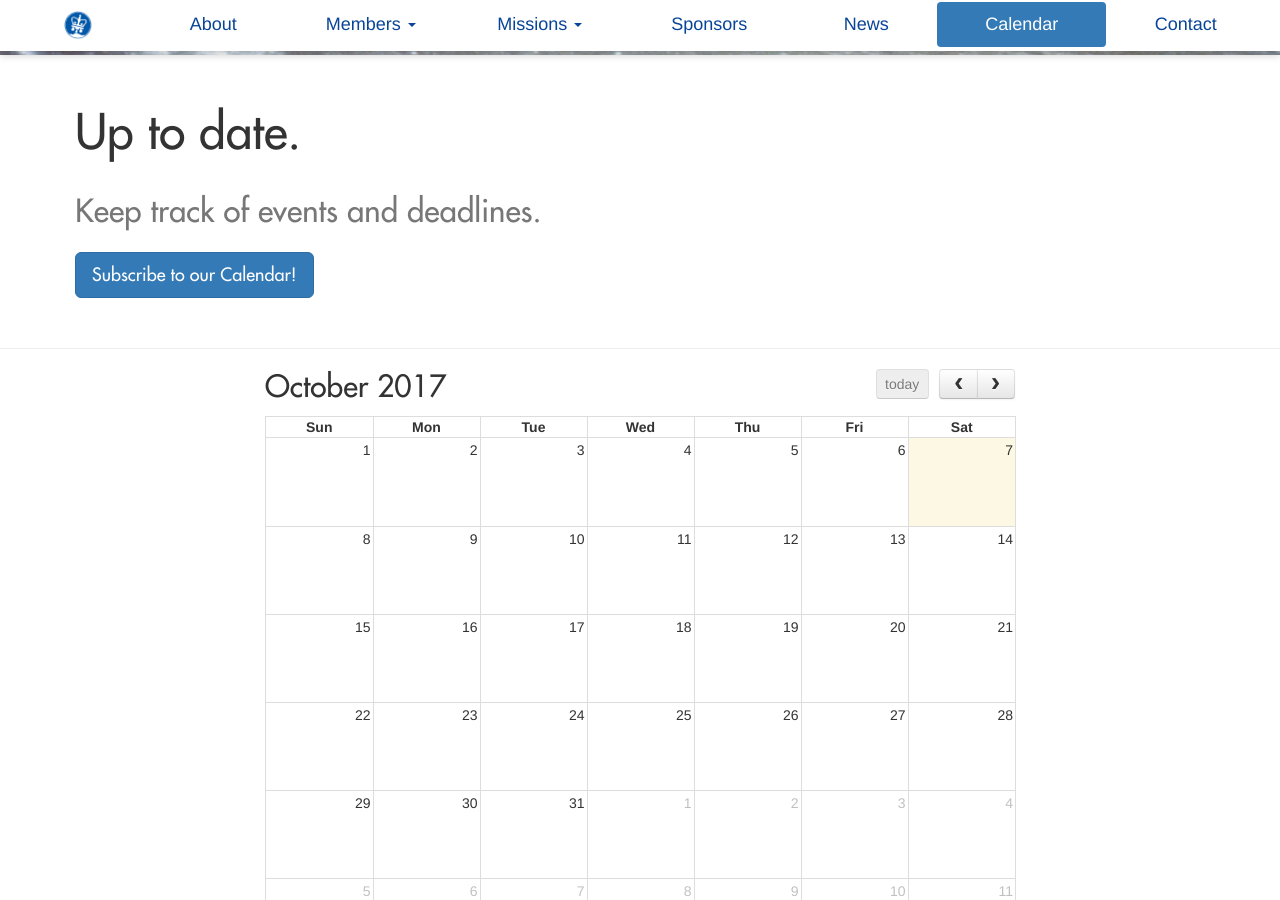
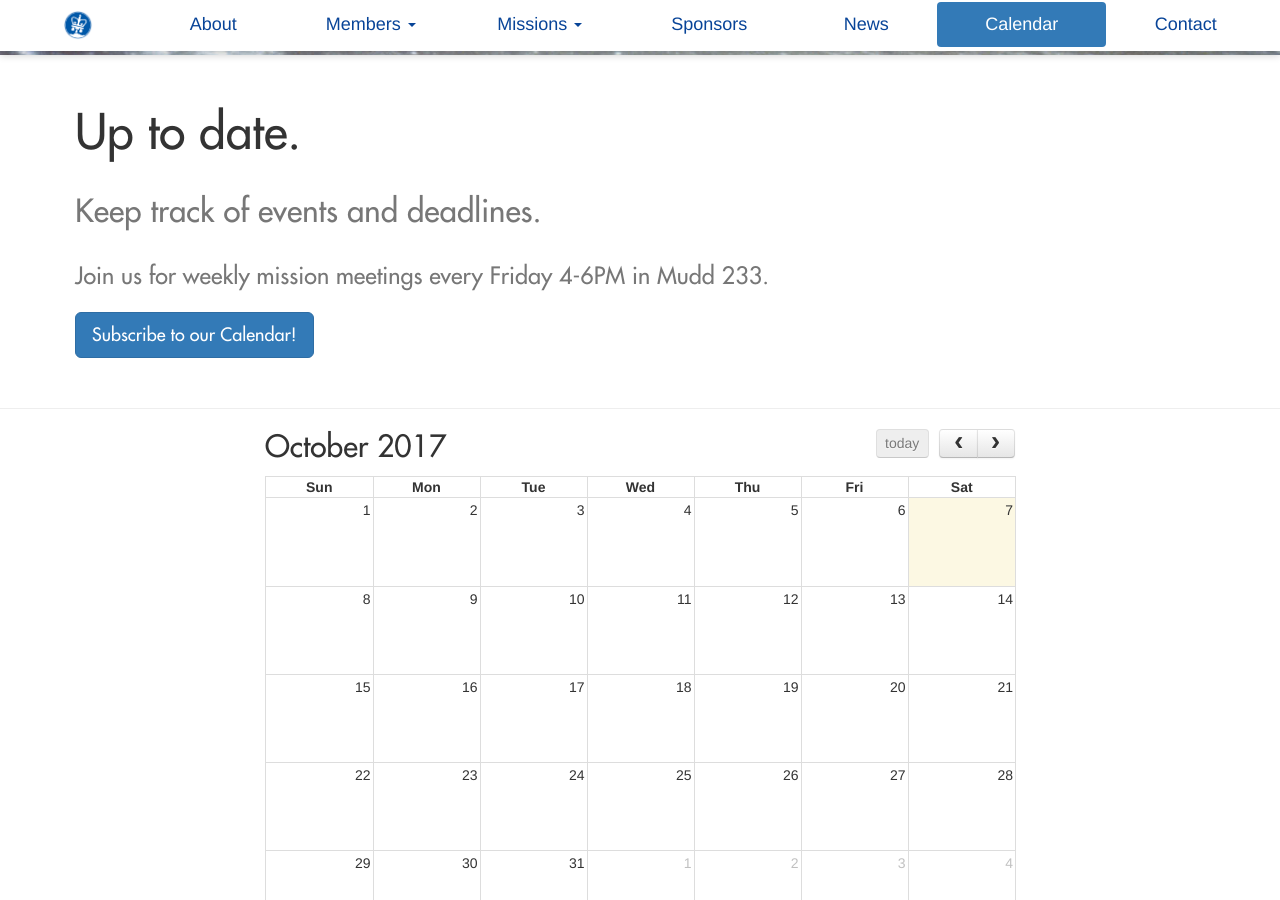
Before and after one commit to columbiaspace/columbiaspace.org, a Jekyll site: the page built from calendar.html, in a window 1280 px wide and 900 px high, scrolled down 845 px. Built offline with Jekyll 4.4.1, drawn with Linux system fonts in a browser that asks for light colours; nearby versions of some CDN libraries; comment, search, counter and statistics services are not loaded.

Commit message:
highlight weekly mission meeting time on calendar page

```diff
--- a/calendar.html
+++ b/calendar.html
@@ -15,6 +15,9 @@ imagecredit: "Photo: NASA"
     <h2><small>
 	Keep track of events and deadlines.
     </small></h2>
+    <h3><small>
+      Join us for weekly mission meetings every Friday 4-6PM in Mudd 233.
+    </small></h3>
 	<h1><a href="http://www.google.com/calendar/render?cid=https://calendar.google.com/calendar/ical/k1esjof3tmmr84i5um3812ni4s%40group.calendar.google.com/public/basic.ics" class="btn btn-primary btn-lg">Subscribe to our Calendar!</a></h1>
   </div>
 </div>
```
